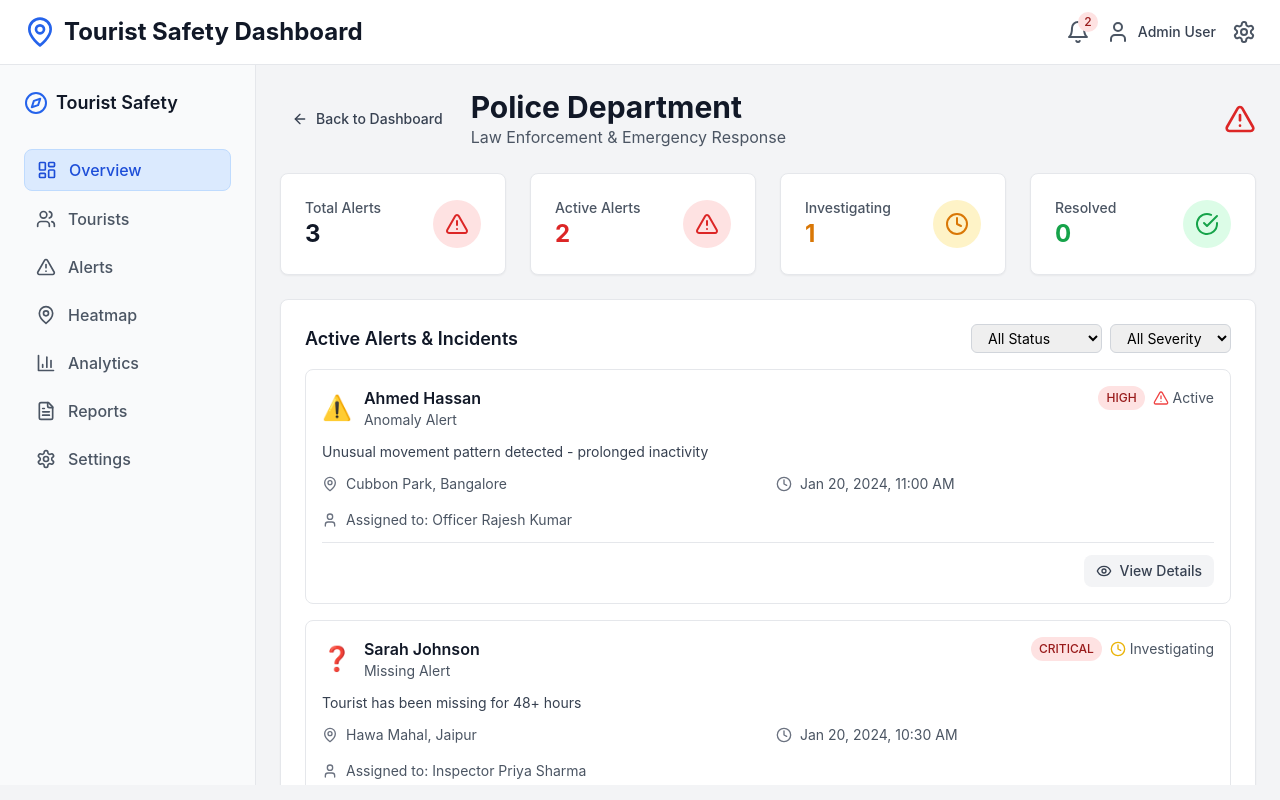
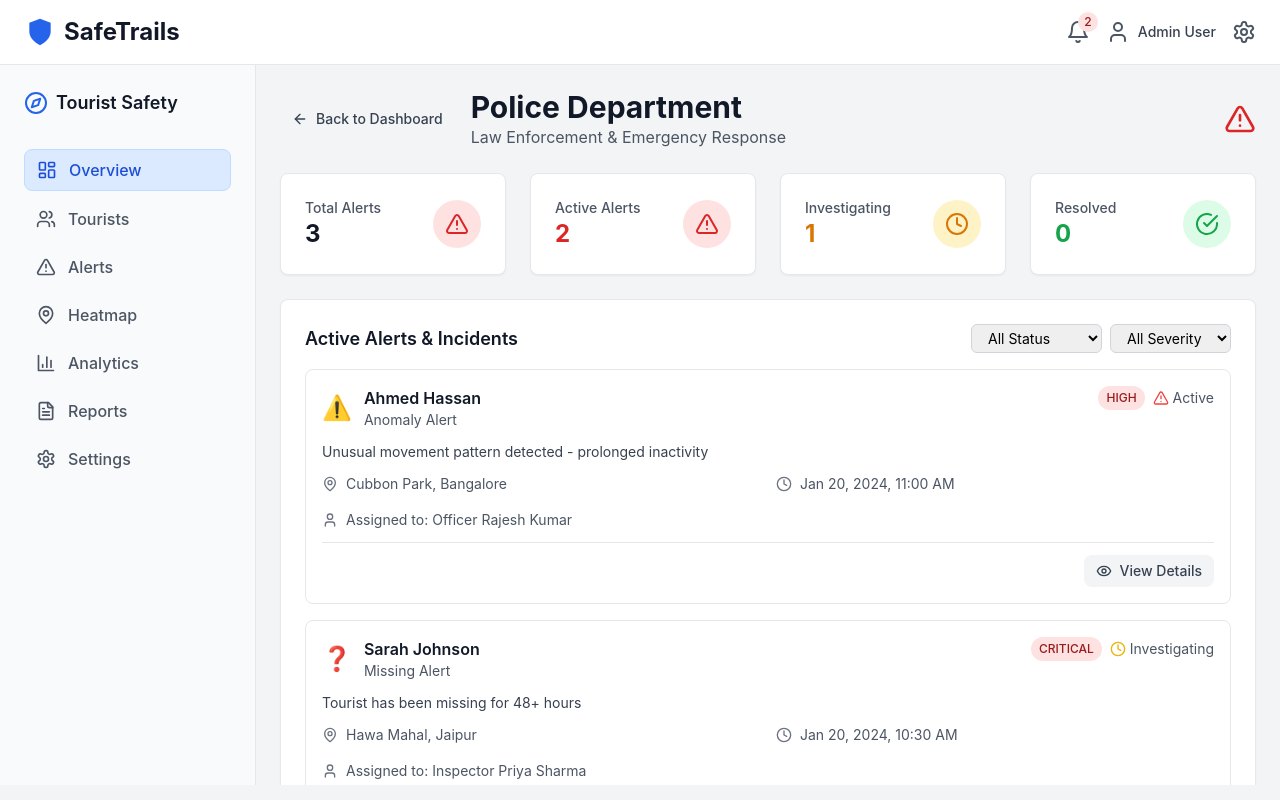
Before and after one commit to kalpithasv/SIH-2025, a React (Vite) app: page /department/police in a window 1280 px wide. Built offline with nearby package versions, Linux system fonts and the light colour scheme.

Commit message:
dashboard first commit

```diff
--- a/index.html
+++ b/index.html
@@ -4,7 +4,7 @@
     <meta charset="UTF-8" />
     <link rel="icon" type="image/svg+xml" href="/vite.svg" />
     <meta name="viewport" content="width=device-width, initial-scale=1.0" />
-    <title>Tourist Safety Dashboard</title>
+    <title>SafeTrails</title>
   </head>
   <body>
     <div id="root"></div>
--- a/src/components/layout/Header.tsx
+++ b/src/components/layout/Header.tsx
@@ -1,5 +1,5 @@
 import React from 'react';
-import { MapPin, Bell, User, Settings } from 'lucide-react';
+import { Bell, User, Settings } from 'lucide-react';
 import { Badge } from '../ui/Badge';
 
 interface HeaderProps {
@@ -12,8 +12,12 @@ export const Header: React.FC<HeaderProps> = ({ activeAlerts }) => {
       <div className="flex items-center justify-between">
         <div className="flex items-center space-x-4">
           <div className="flex items-center space-x-2">
-            <MapPin className="h-8 w-8 text-primary-600" />
-            <h1 className="text-2xl font-bold text-gray-900">Tourist Safety Dashboard</h1>
+            <div className="h-8 w-8 text-primary-600">
+              <svg xmlns="http://www.w3.org/2000/svg" viewBox="0 0 24 24" fill="currentColor">
+                <path d="M12 22s8-4 8-10V5l-8-3-8 3v7c0 6 8 10 8 10z"/>
+              </svg>
+            </div>
+            <h1 className="text-2xl font-bold text-gray-900">SafeTrails</h1>
           </div>
         </div>
 
```
Also changed, not shown: 1 other file (tests, documents, lock files or other folders).
